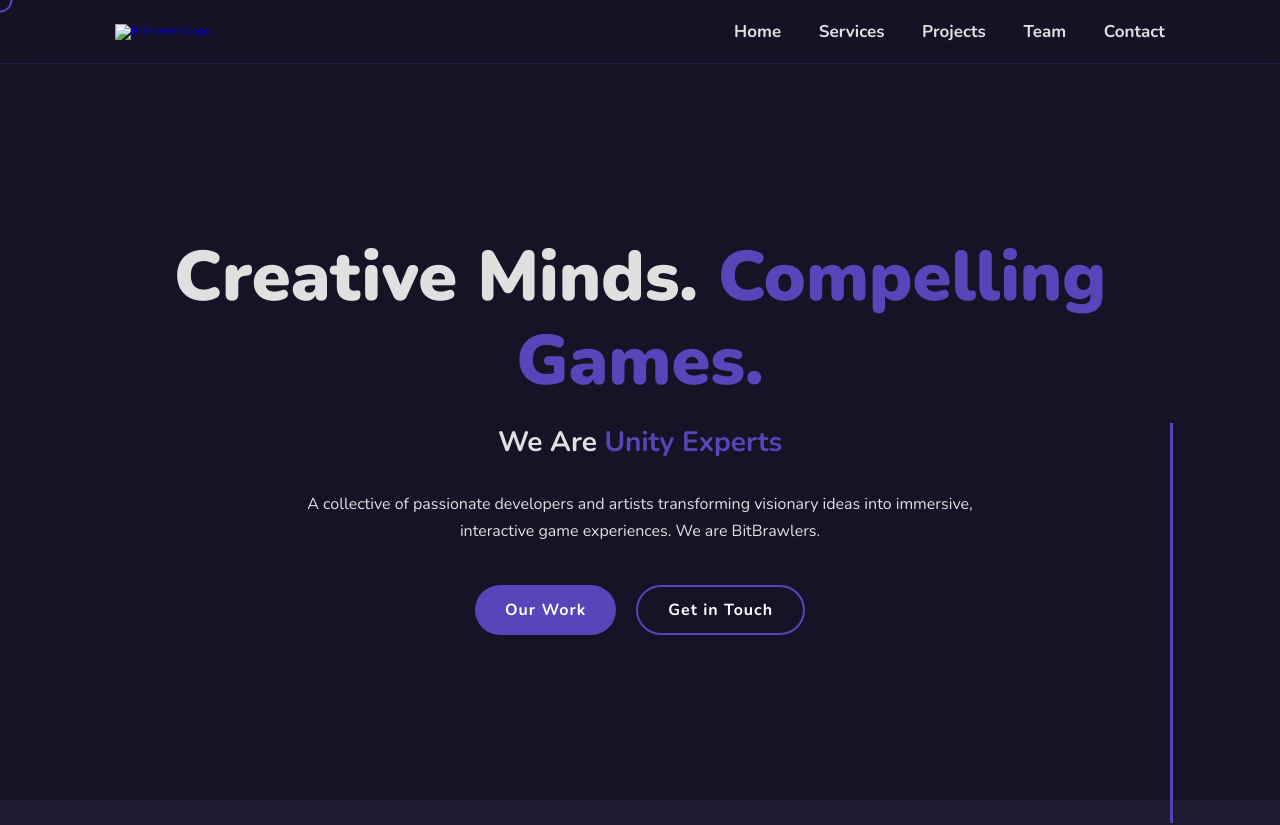
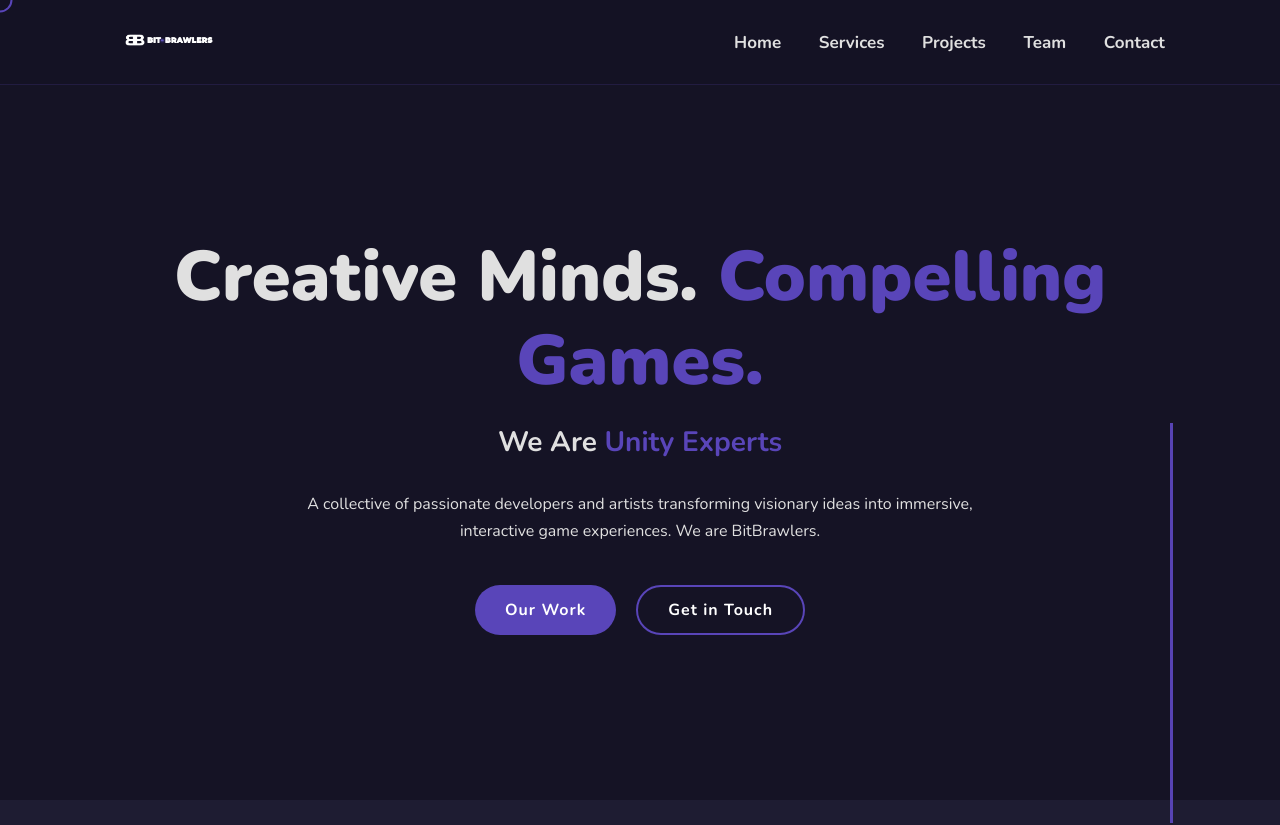
Before and after one commit to WereWolf1x1/game-dev-portfolio, a plain HTML site: page index.html in a window 1280 px wide. Shown: the top 825 px of the page. Drawn offline with nearby package versions, Linux system fonts and the light colour scheme.

Commit message:
Update index.html

```diff
--- a/index.html
+++ b/index.html
@@ -28,7 +28,7 @@
 
     <header class="header">
         <a href="#home" class="logo">
-            <img src="alt logo.png" alt="BitBrawlers Logo">
+            <img src="header logo.png" alt="BitBrawlers Logo">
         </a>
         <i class='bx bx-menu' id="menu-icon"></i>
         <nav class="navbar">
```
